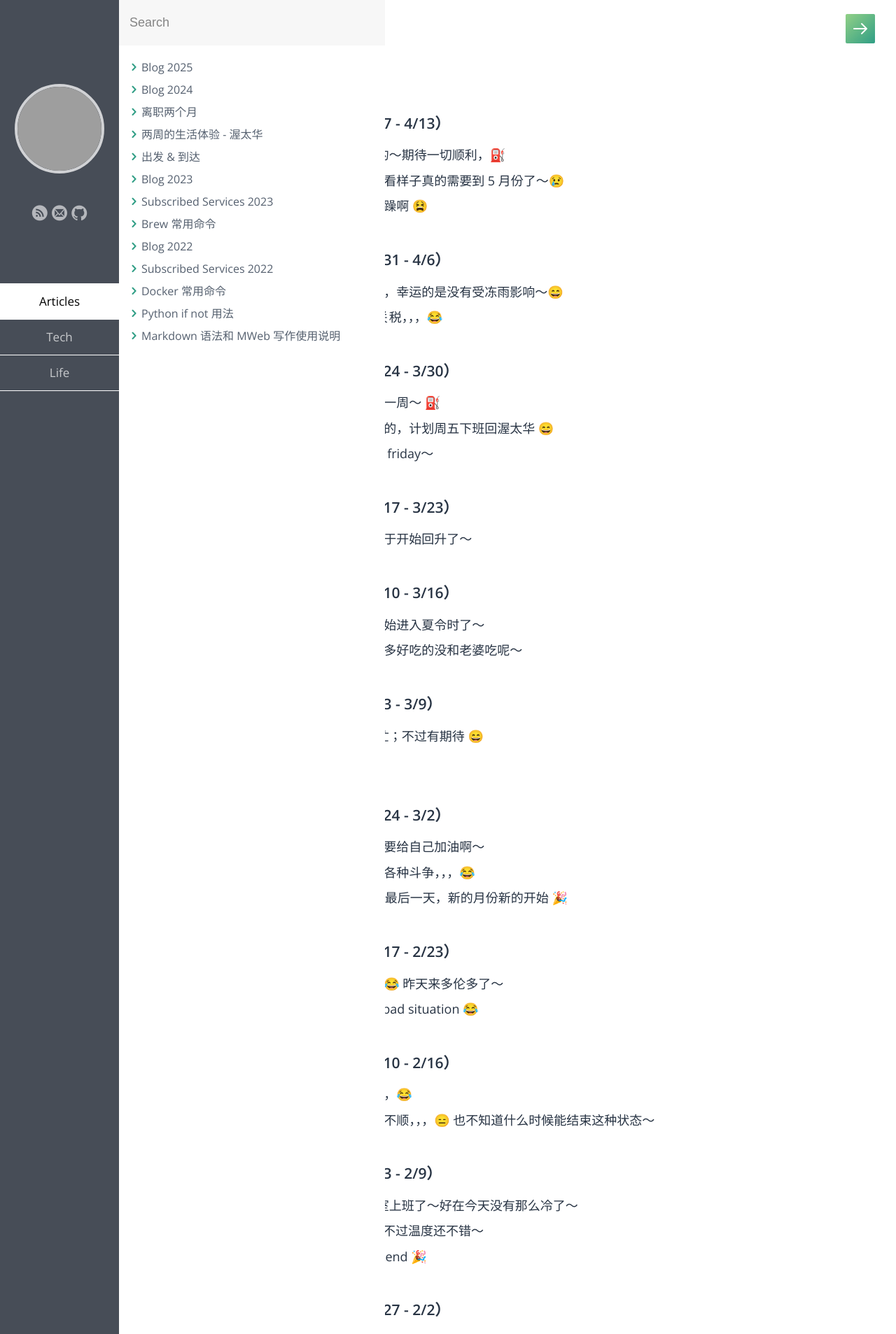
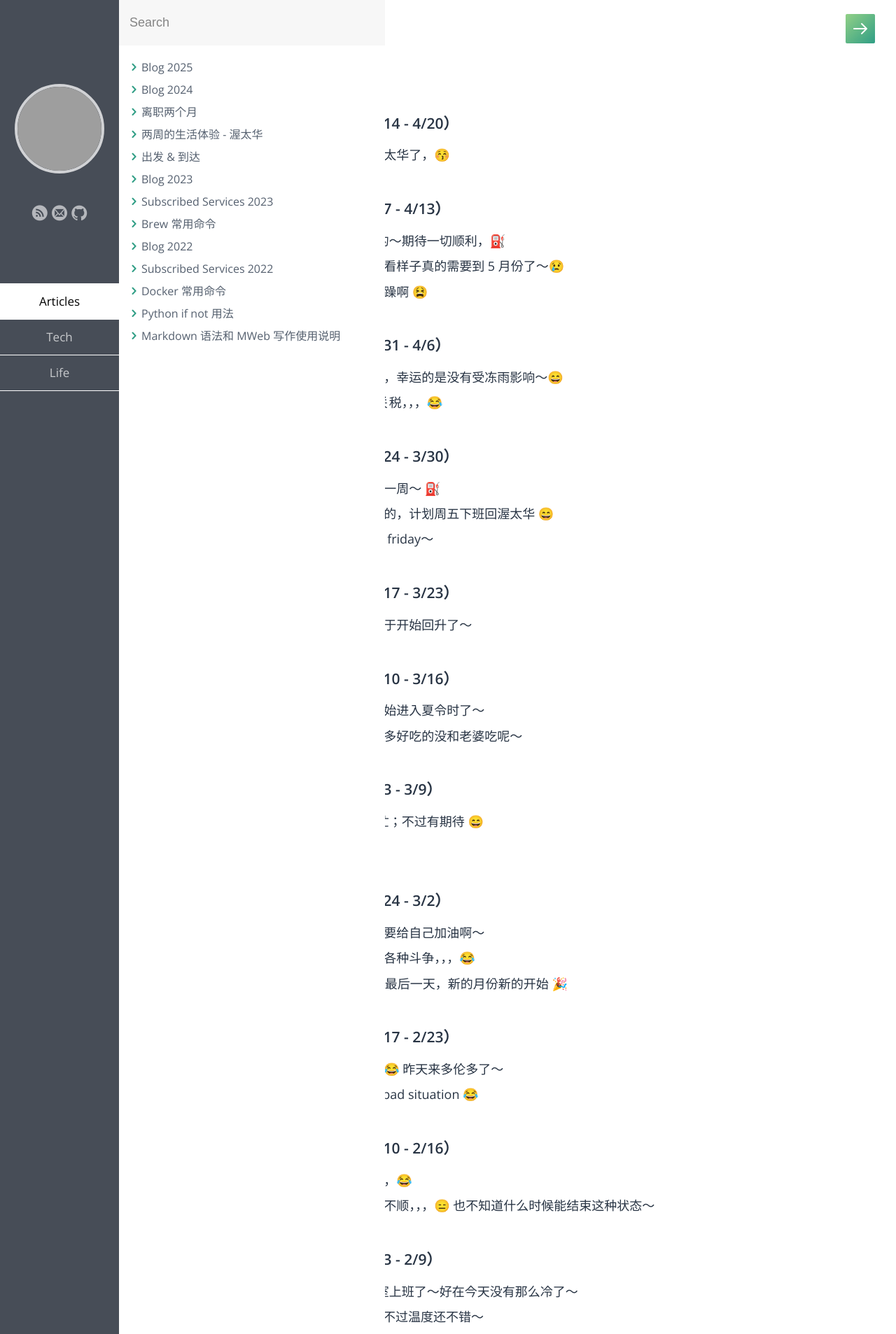
Before and after one commit to samxupeiran/samxupeiran.github.io, a Jekyll site: the page built from _posts/life/2025-01-02-my-blog.md, in a window 1280 px wide. Shown: the top 1907 px of the page at 70% size. Built offline with Jekyll 4.4.1, drawn with Linux system fonts in a browser that asks for light colours; some web fonts are replaced; grey boxes are pictures that could not be loaded.

Commit message:
feat: add weekly blog 4/15

```diff
--- a/_posts/life/2025-01-02-my-blog.md
+++ b/_posts/life/2025-01-02-my-blog.md
@@ -5,6 +5,9 @@ category: Life
 tags: Blog
 ---
 
+
+- ### 2025 年 4 月 第 3 周（4/14 - 4/20）
+     - 4/15 还有两天就可以回渥太华了，😚
 
 - ### 2025 年 4 月 第 2 周（4/7 - 4/13）
      - 4/7 这周温度还是比较低的～期待一切顺利，⛽️
```
